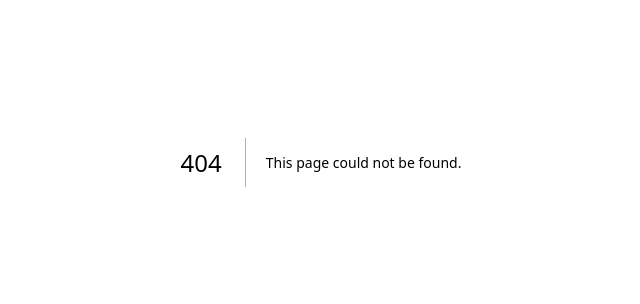
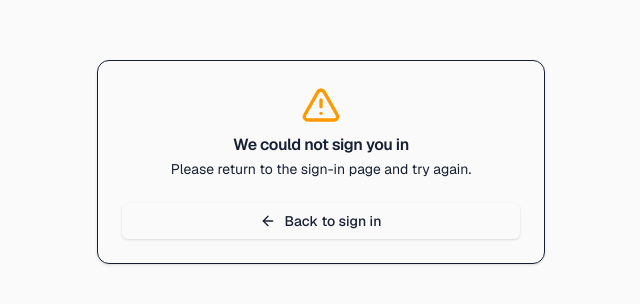
Before and after one commit to Arrnnnaav/StudyOS-Hackathon, a Next.js app: page /auth/error in a window 1280 px wide. Before the commit this address had no page. Shown: the part 238-542 px from the top of the page, without its empty margins (319-959 px from the left). Built offline with nearby package versions, Linux system fonts and the light colour scheme.

Commit message:
fix: add actionable auth error page

```diff
--- /dev/null
+++ b/src/app/auth/error/page.tsx
@@ -0,0 +1,45 @@
+import Link from 'next/link'
+import { AlertTriangle, ArrowLeft } from 'lucide-react'
+import { Button } from '@/components/ui/button'
+import { Card, CardContent, CardDescription, CardHeader, CardTitle } from '@/components/ui/card'
+
+const messages: Record<string, { title: string; description: string }> = {
+  Configuration: {
+    title: 'Sign-in needs configuration',
+    description: 'The Google sign-in connection is not ready. Check the local Google OAuth client ID, secret, and callback URL, then restart the app.',
+  },
+  AccessDenied: {
+    title: 'Google sign-in was cancelled',
+    description: 'No account was connected. You can safely try again when you are ready.',
+  },
+}
+
+export default async function AuthErrorPage({
+  searchParams,
+}: {
+  searchParams: Promise<{ error?: string | string[] }>
+}) {
+  const { error } = await searchParams
+  const errorCode = typeof error === 'string' ? error : ''
+  const message = messages[errorCode] ?? {
+    title: 'We could not sign you in',
+    description: 'Please return to the sign-in page and try again.',
+  }
+
+  return (
+    <main className="flex min-h-screen items-center justify-center bg-neutral-50 px-4 py-12 dark:bg-neutral-950">
+      <Card className="w-full max-w-md">
+        <CardHeader className="text-center">
+          <AlertTriangle className="mx-auto mb-3 h-10 w-10 text-amber-500" />
+          <CardTitle>{message.title}</CardTitle>
+          <CardDescription>{message.description}</CardDescription>
+        </CardHeader>
+        <CardContent>
+          <Button asChild className="w-full">
+            <Link href="/auth/signin"><ArrowLeft /> Back to sign in</Link>
+          </Button>
+        </CardContent>
+      </Card>
+    </main>
+  )
+}
```
